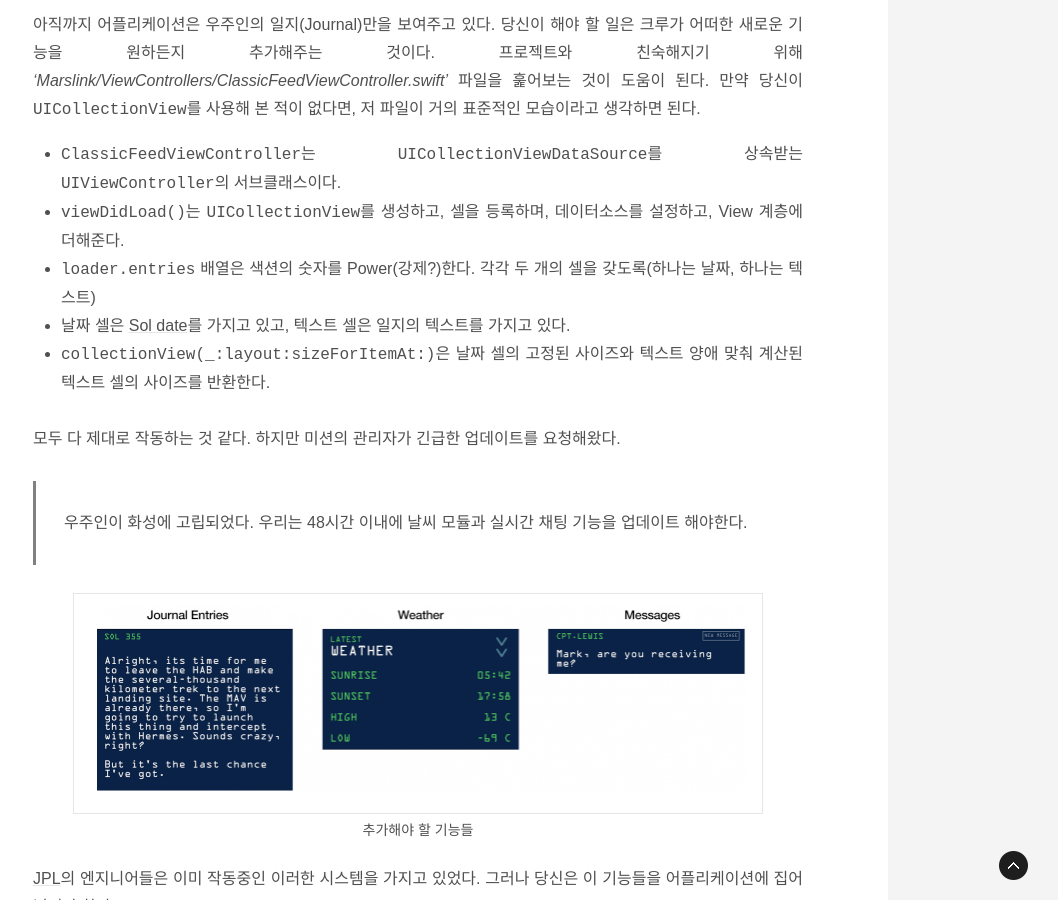
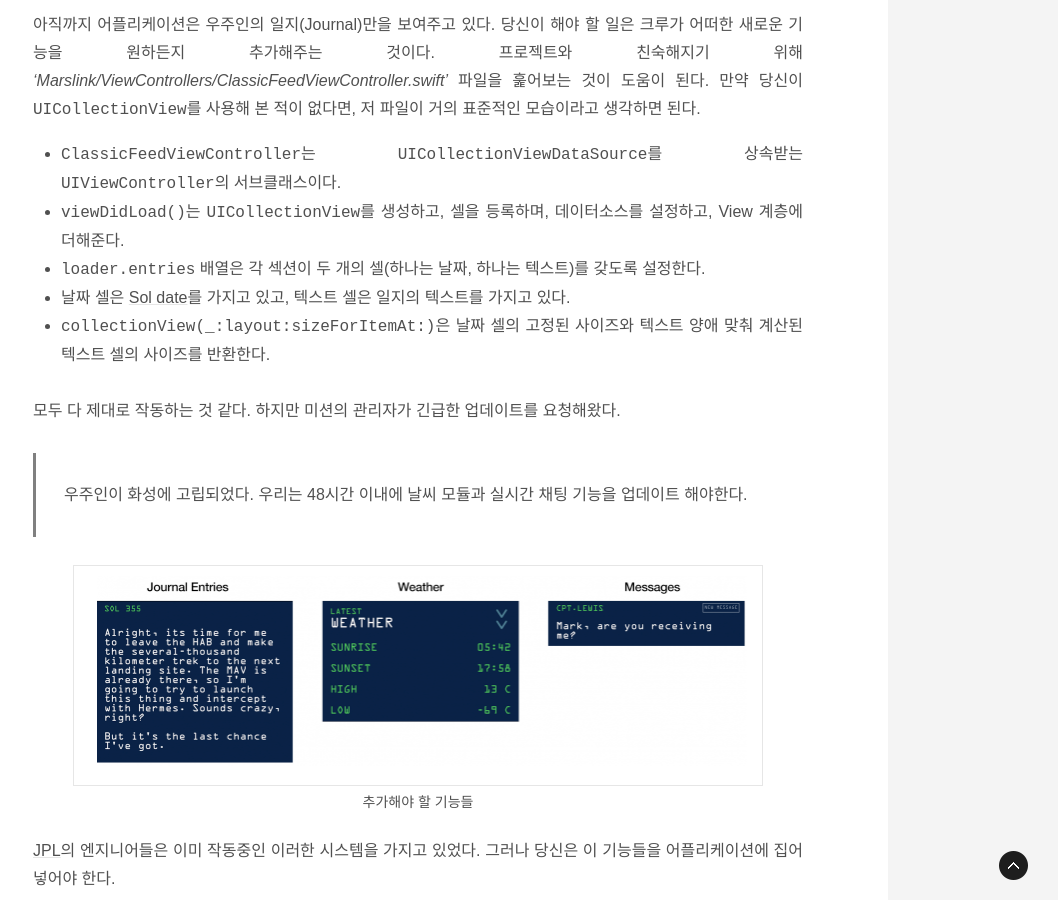
Before and after one commit to ThroughKim/throughkim.github.com, a Jekyll site: the page built from _posts/2017-01-12-IGListKit.md, in a window 1280 px wide and 900 px high, scrolled down 2119 px. Shown: the whole window, without its empty margins (222-1280 px from the left). Built offline with Jekyll 4.4.1, drawn with Linux system fonts in a browser that asks for light colours; some web fonts are replaced.

Commit message:
upload blog

```diff
--- a/_posts/2017-01-12-IGListKit.md
+++ b/_posts/2017-01-12-IGListKit.md
@@ -29,7 +29,7 @@ image: '/files/covers/ios_app.jpg'
 
 - `ClassicFeedViewController`는 `UICollectionViewDataSource`를 상속받는 `UIViewController`의 서브클래스이다.
 - `viewDidLoad()`는 `UICollectionView`를 생성하고, 셀을 등록하며, 데이터소스를 설정하고, View 계층에 더해준다.
-- `loader.entries` 배열은 색션의 숫자를 Power(강제?)한다. 각각 두 개의 셀을 갖도록(하나는 날짜, 하나는 텍스트)
+- `loader.entries` 배열은 각 섹션이 두 개의 셀(하나는 날짜, 하나는 텍스트)를 갖도록 설정한다.
 - 날짜 셀은 [Sol date](https://en.wikipedia.org/wiki/Timekeeping_on_Mars)를 가지고 있고, 텍스트 셀은 일지의 텍스트를 가지고 있다.
 - `collectionView(_:layout:sizeForItemAt:)`은 날짜 셀의 고정된 사이즈와 텍스트 양애 맞춰 계산된 텍스트 셀의 사이즈를 반환한다.
 
```
